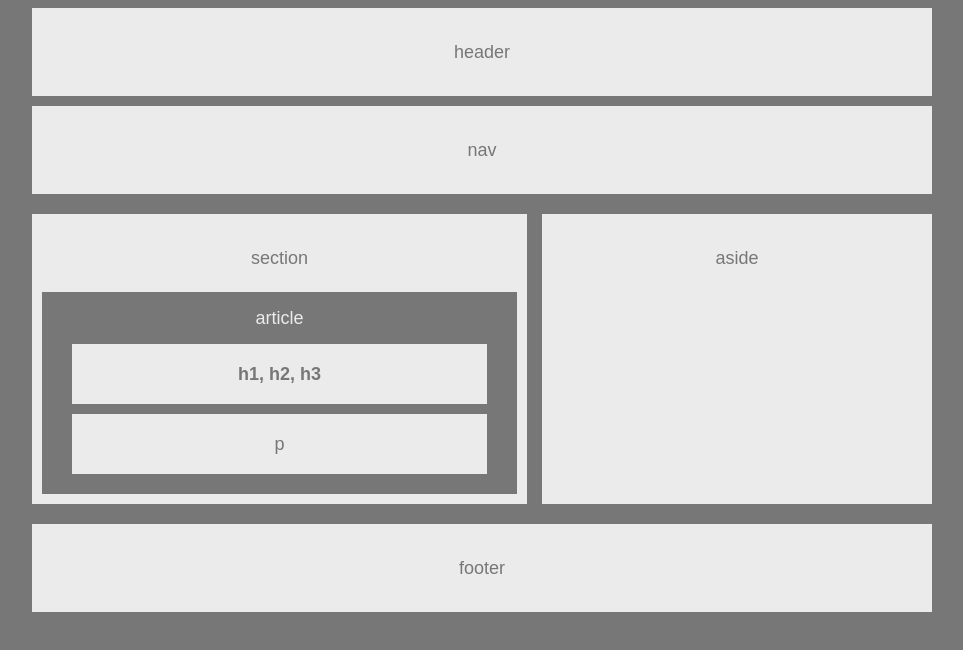
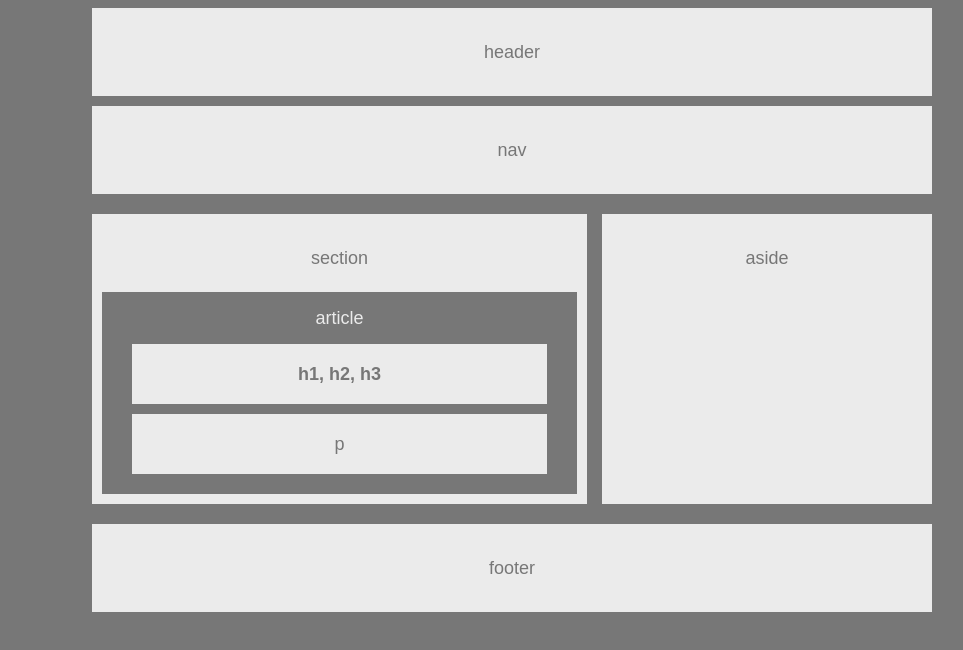
Before and after one commit to mriguez777/HW-Wireframe, a plain HTML site: page index.html in a window 1280 px wide. Shown: the whole page, without its empty margins (36-999 px from the left). Drawn offline with Linux system fonts and the light colour scheme.

Commit message:
Fixed the padding on the left and right of the page to give space on each side and algin the text properly.

```diff
--- a/style.css
+++ b/style.css
@@ -3,7 +3,7 @@
     box-sizing: border-box;
     text-align: center;
     background-color: #777;
-    padding: 0px 30px 0px 30px;
+    padding: 0px 60px 0px 60px;
   }
 
   body {
@@ -45,7 +45,7 @@
   .right {
     float: right;
     height: 290px;
-    width: 390px;
+    width: 330px;
   }
 
   .article {
```
